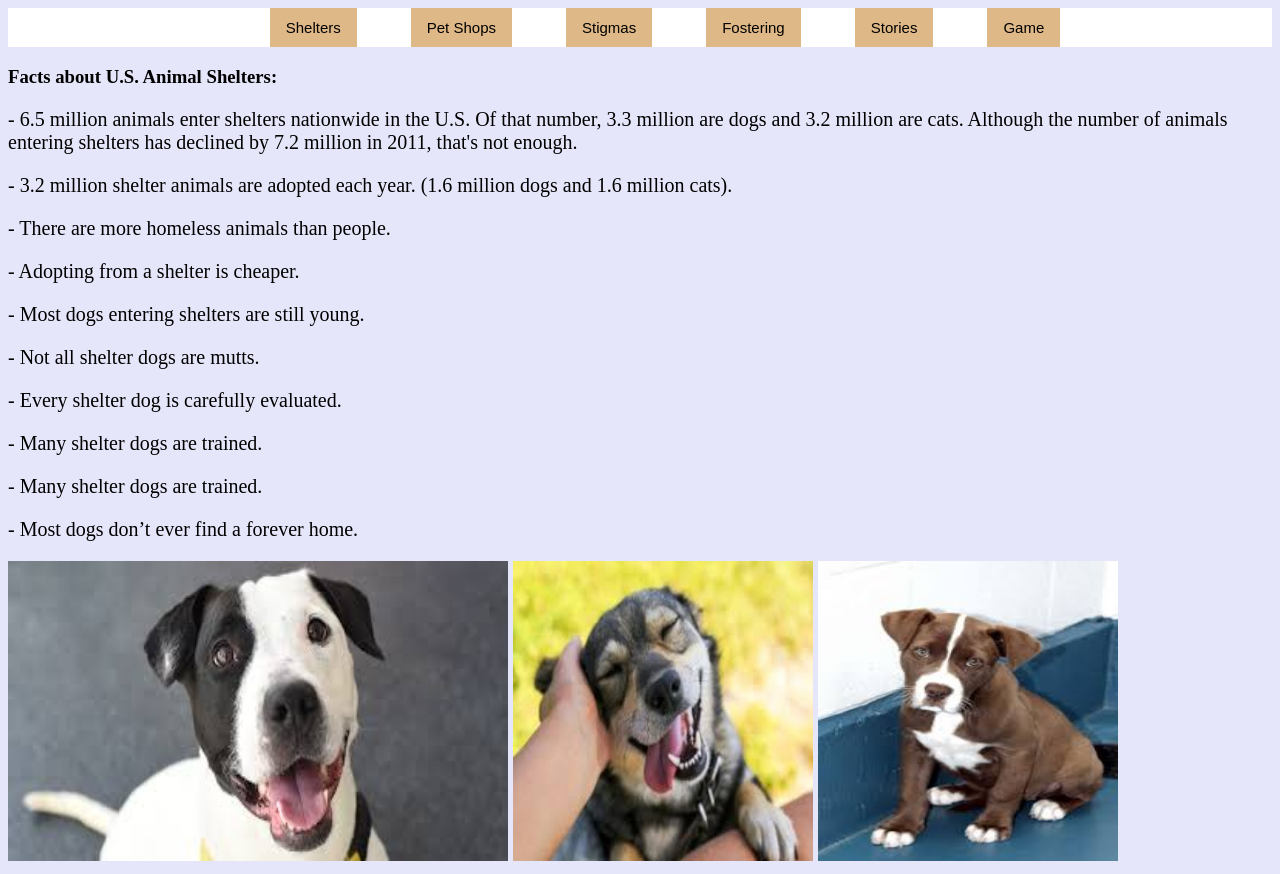
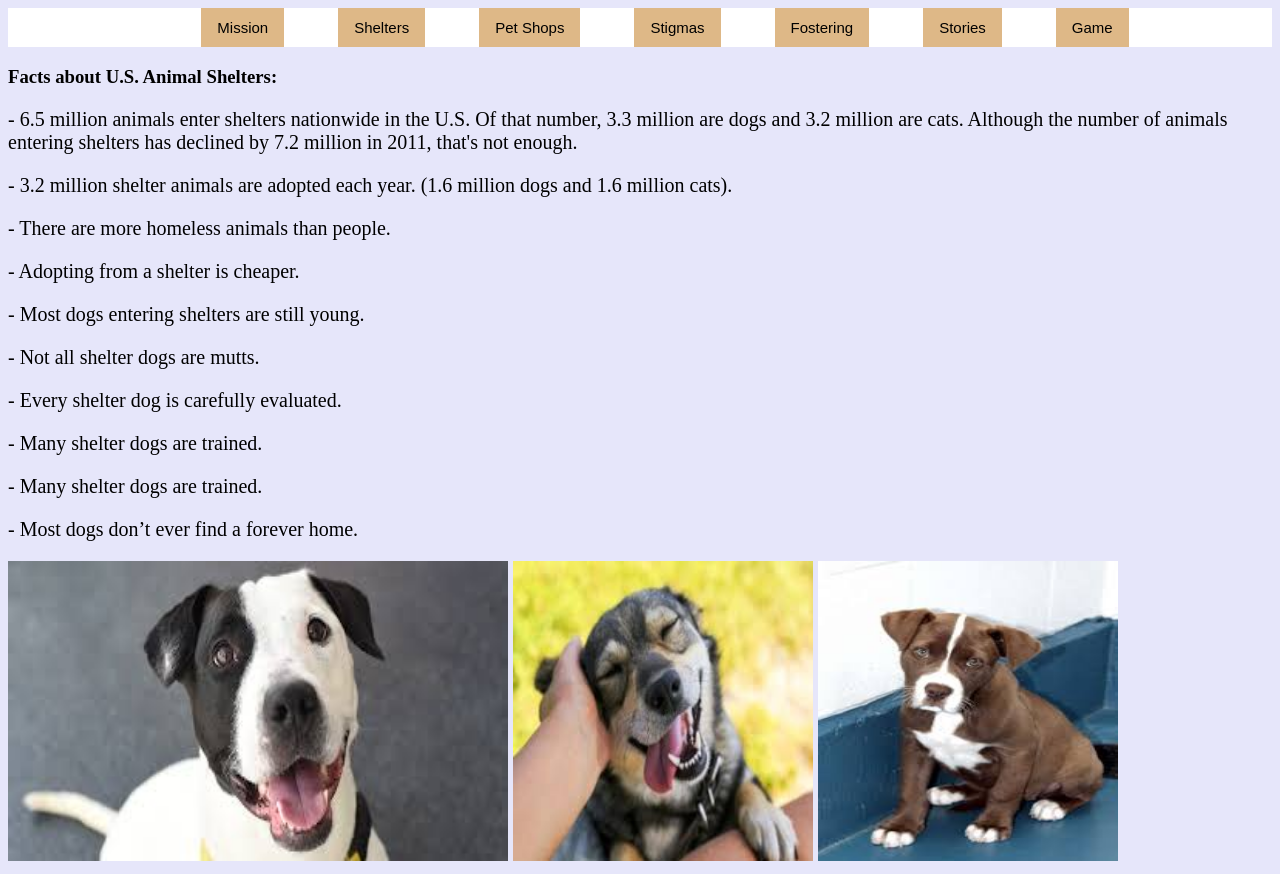
Before and after one commit to TheEthicalPet/TheEthicalPet, a plain HTML site: page personal.html in a window 1280 px wide. Drawn offline with Linux system fonts and the light colour scheme.

Commit message:
Update personal.html

```diff
--- a/personal.html
+++ b/personal.html
@@ -5,6 +5,7 @@
 </head>
 <body class = "facts">
 <div class="tab">
+  <input type="button" class = "buttons" onclick="location.href='index.html';" value= "Mission"/>
   <input type="button" class = "buttons" onclick="location.href='shelters.html';" value= "Shelters"/>
   <input type="button" class = "buttons" onclick="location.href='PetShops.html';" value= "Pet Shops"/>
   <input type="button" class = "buttons" onclick="location.href='stigmas.html';" value= "Stigmas"/>
```
